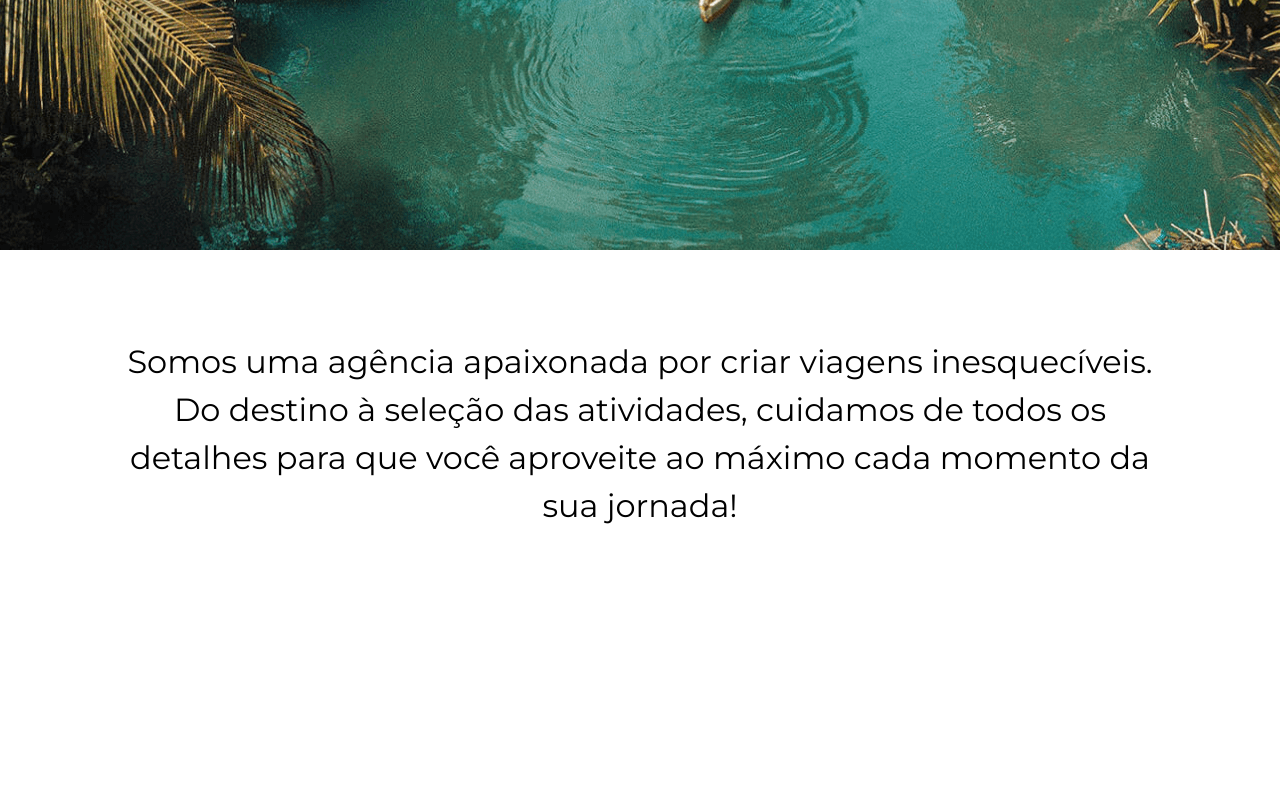
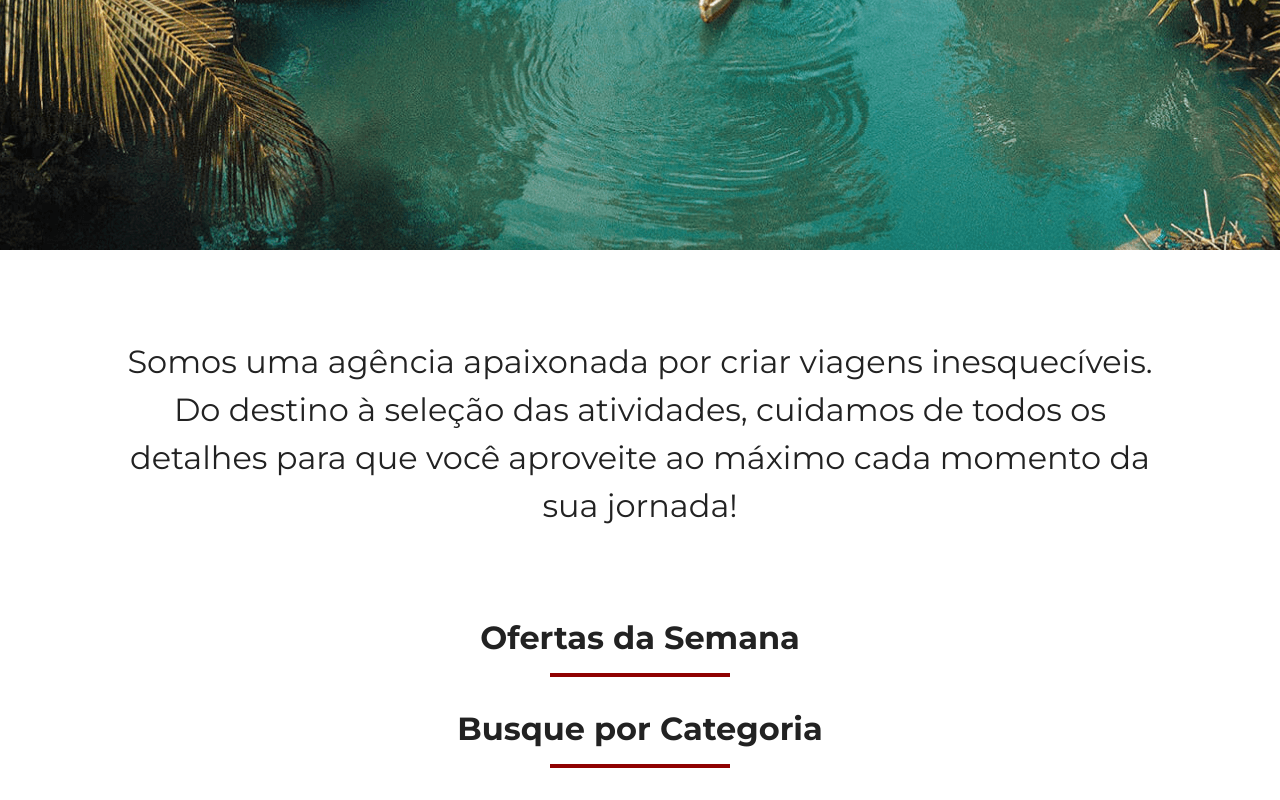
Before and after one commit to oGab99/Jornada-Viagens, a plain HTML site: page index.html in a window 1280 px wide. Shown: the part 513-1313 px from the top of the page. Before the commit the page ends 1131 px from the top, so only its background shows below. Drawn offline with Linux system fonts and the light colour scheme.

Commit message:
Adiciona titulo componentizado

```diff
--- a/css/global.css
+++ b/css/global.css
@@ -30,4 +30,26 @@ body, img, h1, p, fieldset, legend, label, input, select, textarea, button{
 
 body{
   font-family: "Montserrat";
+  color: var(---text-primary-color);
 }
+
+.section-title h2{
+  font-size: 28px;
+  font-weight: var(--title-weight);
+  margin: 0;
+  text-align: center;
+}
+
+.section-title hr{
+  width: 180px;
+  height: 4px;
+  background-color: var(---primary-color);
+  border: none;
+  margin: 16px auto 32px;
+}
+
+@media screen and (min-width:768px) {
+  .section-title h2{
+    font-size: 32px;
+  }
+}
--- a/css/style.css
+++ b/css/style.css
@@ -2,3 +2,4 @@
 @import url(./header.css);
 @import url(./header.css);
 @import url(./hero.css);
+@import url(./offers.css);
--- a/index.html
+++ b/index.html
@@ -32,5 +32,17 @@
       <div class="hero-img"></div>
       <h2>Somos uma agência apaixonada por criar viagens inesquecíveis. Do destino à seleção das atividades, cuidamos de todos os detalhes para que você aproveite ao máximo cada momento da sua jornada!</h2>
     </section>
+    <section class="offers">
+      <div class="section-title">
+        <h2>Ofertas da Semana</h2>
+        <hr />
+      </div>
+    </section>
+    <section class="category">
+      <div class="section-title">
+        <h2>Busque por Categoria</h2>
+        <hr />
+      </div>
+    </section>
   </body>
 </html>
```
Also changed, not shown: css/offers.css (added).
